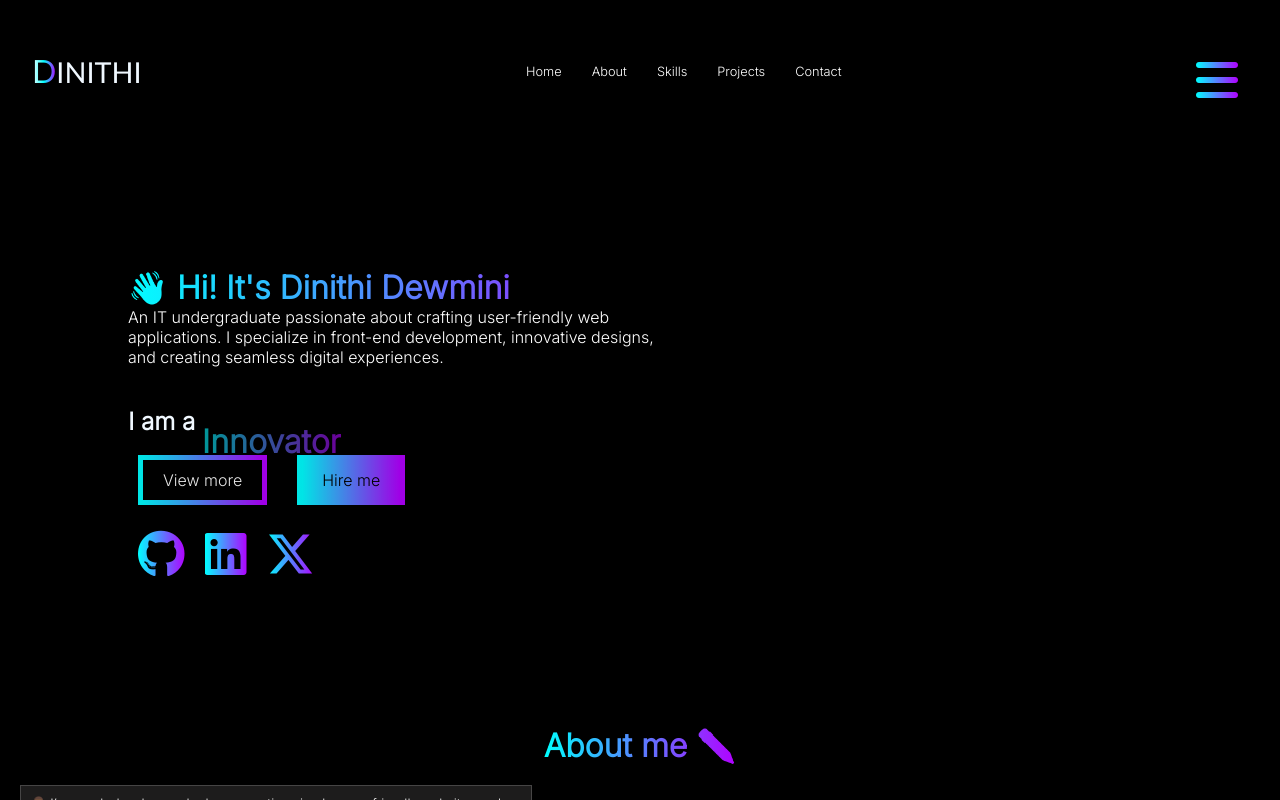
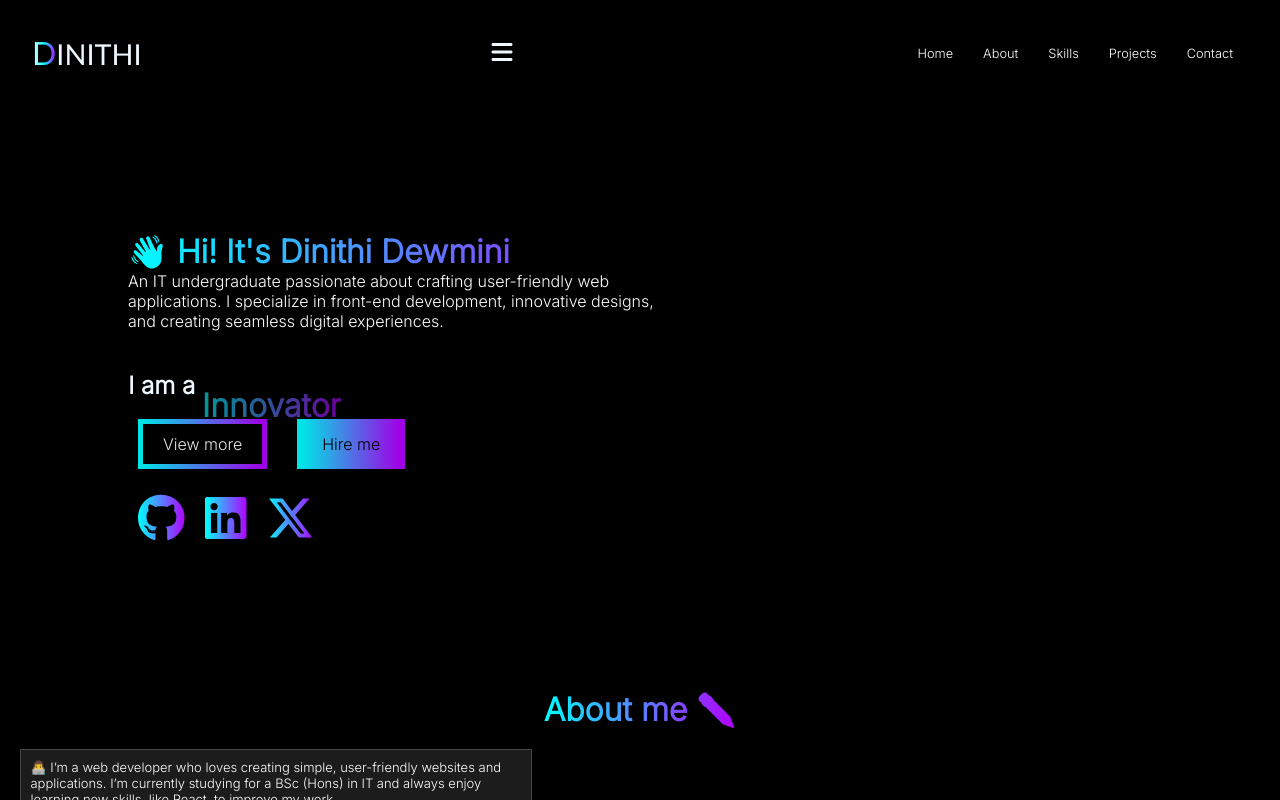
Before and after one commit to Dinithi1625403/myPortfolio, a React (Create React App) app: page / in a window 1280 px wide. Shown: the top 800 px of the page. Built offline with nearby package versions, Linux system fonts and the light colour scheme.

Commit message:
modify navbar

```diff
--- a/src/components/nav.css
+++ b/src/components/nav.css
@@ -81,3 +81,19 @@ li{
     display: inline-table;
 
  }
+
+ .navIcon{
+    font-size: 1.5em;
+    color: aliceblue;
+    margin-left: 0;
+    display: inline-table;
+ }
+@media (max-width: 768px) {
+    .navIcon {
+        display: block;
+    }
+
+    ul {
+        display: none;
+    }
+}
--- a/src/components/nav.jsx
+++ b/src/components/nav.jsx
@@ -6,12 +6,31 @@ export default function Nav(){
         document.getElementById(id).scrollIntoView({behavior:"smooth"});
     }
     function myFunction() {
+        var z = document.getElementById("navIcon");
+        var y = document.getElementsByClassName("navLi");
         var x = document.getElementById("navUl");
-        if (x.className === "navUl") {
-          x.className = "";
-        } else {
-          x.className = "navUl";
-    }}
+        x.style.display="block";
+        z.style.display="none";
+        x.style.backgroundColor ="rgba(41, 40, 40, 0.66)";
+        x.style.width = "50%";
+
+        for (var i = 0; i < y.length; i++) {
+            y[i].style.width = "100%";
+            y[i].style.display = "block";
+            y[i].addEventListener('mouseover', function() {
+                this.style.backgroundColor = 'gray';
+            });
+            y[i].addEventListener('mouseout', function() {
+                this.style.backgroundColor = 'rgba(41, 40, 40, 0.66)';
+            });
+            y[i].style.height = "40px";
+            y[i].style.backgroundColor = "rgba(41, 40, 40, 0.66)";
+            y[i].style.margin = "0px";
+            y[i].style.padding = "0";
+            y[i].style.border = "2px solid black";
+        }
+    }
+
     return(
         <>
         <nav>
@@ -19,6 +38,8 @@ export default function Nav(){
             <p className='navName1'>D</p>
             <p className='navName2'>INITHI</p>
             </span>
+
+            <a href="javascript:void(0);" id='navIcon' className="navIcon" onClick={()=>myFunction()}><i className="fa fa-bars"></i></a>
             <ul className='navUl' id='navUl'>
 
                 <li><a className='navLi'onClick={()=>handlescroll("home")} >Home</a></li>
@@ -29,7 +50,6 @@ export default function Nav(){
 
 
             </ul>
-            <a href="javascript:void(0);" className="icon" onClick={()=>myFunction()}><i className="fa fa-bars"></i></a>
         </nav>
         </>
     )}
```
